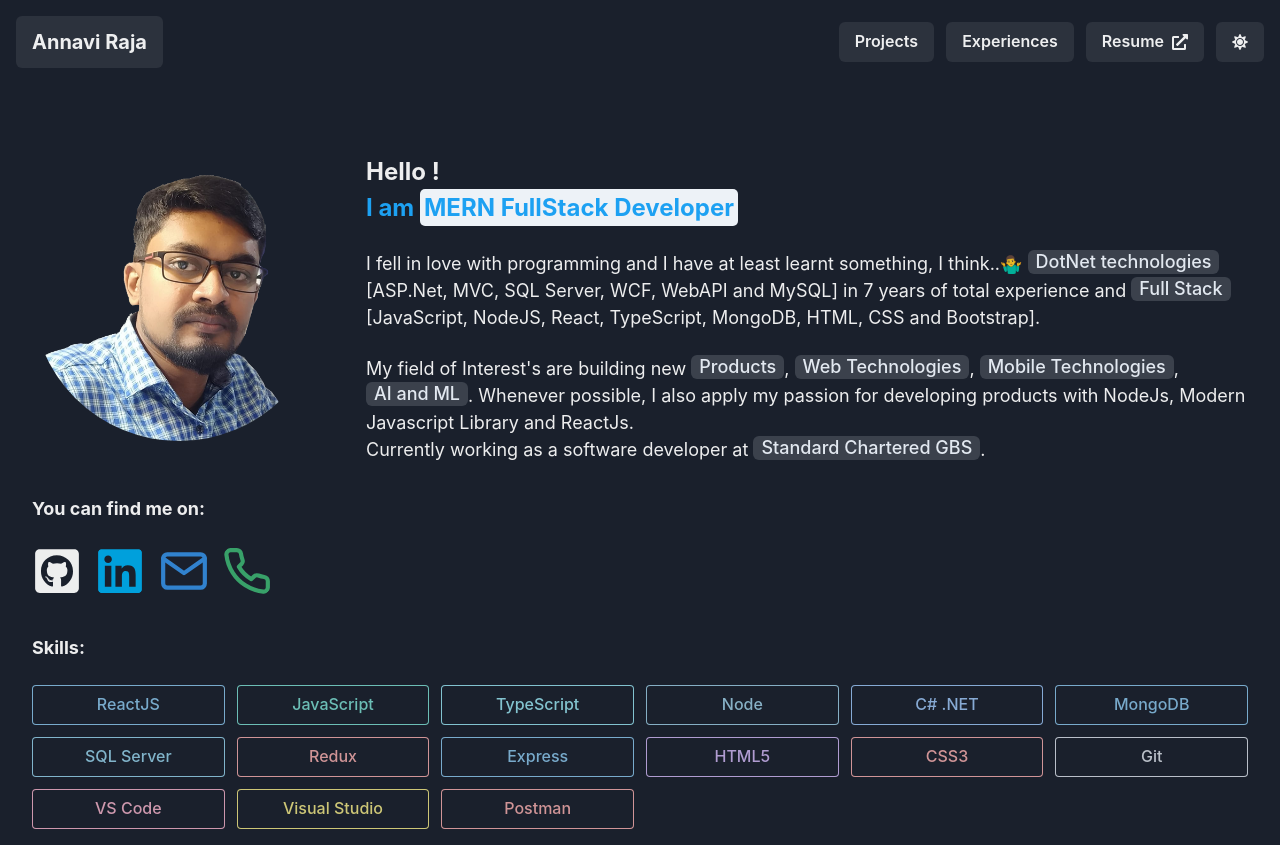
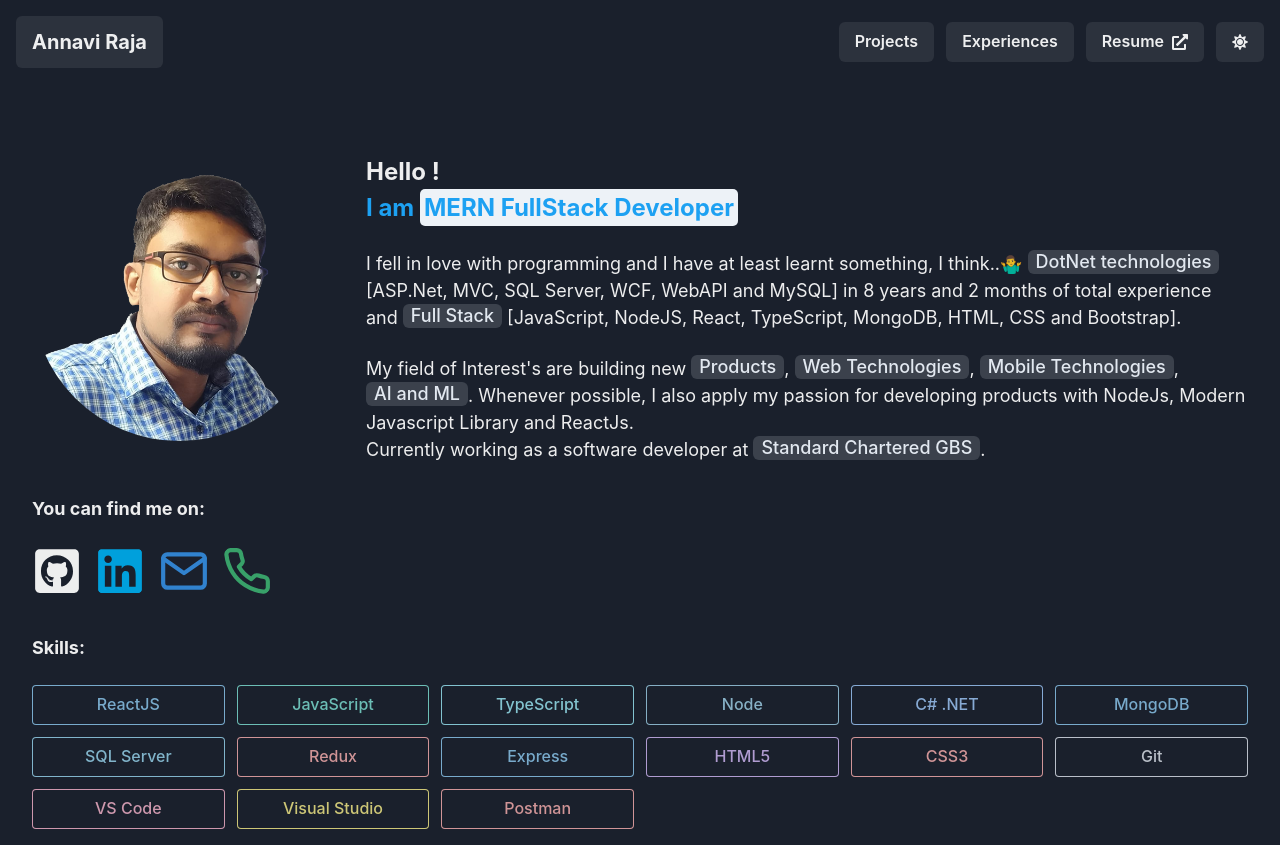
Before and after one commit to ANNAVIRAJA-ARIKRISHNAN/portfolio-2022, a React (Create React App) app: page / in a window 1280 px wide. Built offline with nearby package versions, Linux system fonts and the light colour scheme.

Commit message:
Update profile-card.component.jsx

```diff
--- a/src/components/profile-card/profile-card.component.jsx
+++ b/src/components/profile-card/profile-card.component.jsx
@@ -69,7 +69,7 @@
         <Text fontSize="lg">
           I fell in love with programming and I have at least learnt something,
           I think..🤷‍♂️ <Tag fontSize="lg">DotNet technologies</Tag> [ASP.Net,
-          MVC, SQL Server, WCF, WebAPI and MySQL] in 7 years of total experience
+          MVC, SQL Server, WCF, WebAPI and MySQL] in 8 years and 2 months of total experience
           and <Tag fontSize="lg">Full Stack</Tag> [JavaScript, NodeJS, React,
           TypeScript, MongoDB, HTML, CSS and Bootstrap].
         </Text>
```
